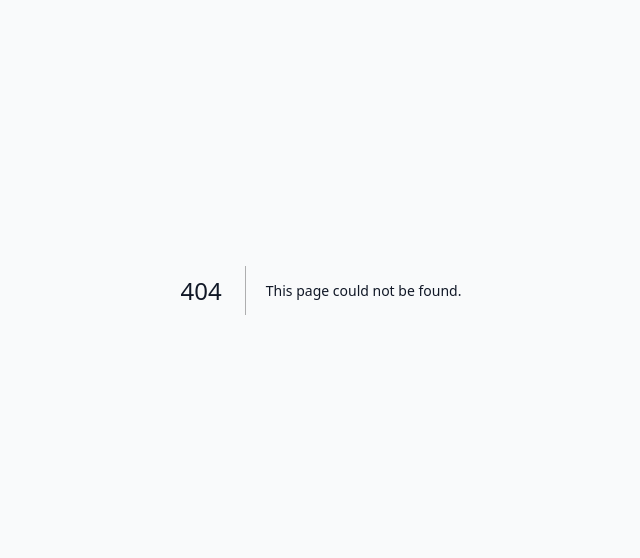
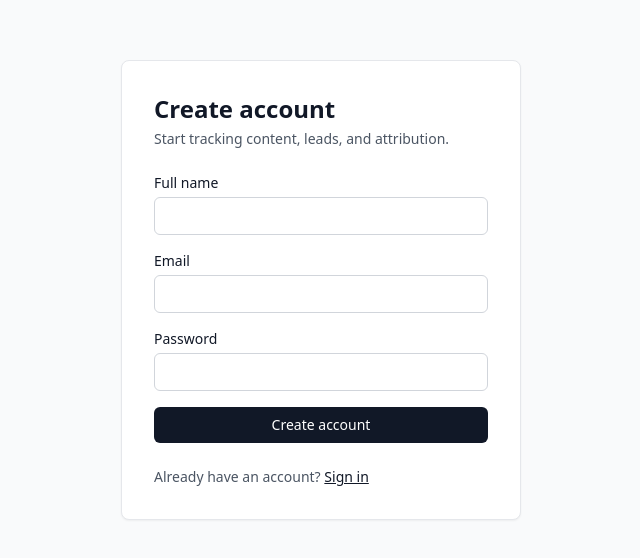
Before and after one commit to wpcconsultingpty-ops/momentum-os, a Next.js app in the folder growth-os/: page /signup in a window 1280 px wide. Before the commit this address had no page. Shown: the part 110-668 px from the top of the page, without its empty margins (319-959 px from the left). Built offline with nearby package versions, Linux system fonts and the light colour scheme.

Commit message:
Wire Supabase email/password auth (login, signup, callback, sign-out)

```diff
--- /dev/null
+++ b/growth-os/app/auth/callback/route.ts
@@ -0,0 +1,36 @@
+import { NextResponse, type NextRequest } from "next/server";
+import { createClient } from "@/lib/supabase/server";
+
+export async function GET(request: NextRequest) {
+  const { searchParams, origin } = new URL(request.url);
+  const code = searchParams.get("code");
+  const error = searchParams.get("error");
+  const errorDescription = searchParams.get("error_description");
+  const next = searchParams.get("next") ?? "/dashboard";
+
+  if (error) {
+    console.error("[auth:callback]", error, errorDescription);
+    return NextResponse.redirect(
+      `${origin}/login?error=${encodeURIComponent(errorDescription ?? error)}`,
+    );
+  }
+
+  if (code) {
+    const supabase = createClient();
+    const { error: exchangeError } =
+      await supabase.auth.exchangeCodeForSession(code);
+
+    if (exchangeError) {
+      console.error("[auth:callback]", exchangeError.message);
+      return NextResponse.redirect(
+        `${origin}/login?error=${encodeURIComponent(exchangeError.message)}`,
+      );
+    }
+
+    return NextResponse.redirect(`${origin}${next}`);
+  }
+
+  return NextResponse.redirect(
+    `${origin}/login?error=${encodeURIComponent("No authentication code provided")}`,
+  );
+}
--- /dev/null
+++ b/growth-os/app/auth/sign-out/route.ts
@@ -0,0 +1,13 @@
+import { NextResponse, type NextRequest } from "next/server";
+import { createClient } from "@/lib/supabase/server";
+
+export async function POST(request: NextRequest) {
+  const supabase = createClient();
+  const { error } = await supabase.auth.signOut();
+
+  if (error) {
+    console.error("[auth:signOut]", error.message);
+  }
+
+  return NextResponse.redirect(new URL("/", request.url), { status: 303 });
+}
--- /dev/null
+++ b/growth-os/app/login/actions.ts
@@ -0,0 +1,31 @@
+"use server";
+
+import { redirect } from "next/navigation";
+import { z } from "zod";
+import { createClient } from "@/lib/supabase/server";
+
+const credentialsSchema = z.object({
+  email: z.string().email(),
+  password: z.string().min(6),
+});
+
+export async function signIn(formData: FormData) {
+  const parsed = credentialsSchema.safeParse({
+    email: formData.get("email"),
+    password: formData.get("password"),
+  });
+
+  if (!parsed.success) {
+    redirect(`/login?error=${encodeURIComponent("Invalid email or password")}`);
+  }
+
+  const supabase = createClient();
+  const { error } = await supabase.auth.signInWithPassword(parsed.data);
+
+  if (error) {
+    console.error("[auth:signIn]", error.message);
+    redirect(`/login?error=${encodeURIComponent(error.message)}`);
+  }
+
+  redirect("/dashboard");
+}
--- /dev/null
+++ b/growth-os/app/login/page.tsx
@@ -0,0 +1,67 @@
+import Link from "next/link";
+import { signIn } from "./actions";
+
+export default function LoginPage({
+  searchParams,
+}: {
+  searchParams: { error?: string; redirectedFrom?: string };
+}) {
+  return (
+    <main className="mx-auto flex min-h-screen max-w-md flex-col justify-center px-6">
+      <div className="rounded-lg border border-gray-200 bg-white p-8 shadow-sm">
+        <h1 className="text-2xl font-bold">Sign in</h1>
+        <p className="mt-1 text-sm text-gray-600">
+          Welcome back to Momentum Growth OS.
+        </p>
+
+        {searchParams.error ? (
+          <p className="mt-4 rounded-md bg-red-50 px-3 py-2 text-sm text-red-700">
+            {searchParams.error}
+          </p>
+        ) : null}
+
+        <form action={signIn} className="mt-6 space-y-4">
+          <div>
+            <label htmlFor="email" className="block text-sm font-medium">
+              Email
+            </label>
+            <input
+              id="email"
+              name="email"
+              type="email"
+              required
+              autoComplete="email"
+              className="mt-1 w-full rounded-md border border-gray-300 px-3 py-2 text-sm"
+            />
+          </div>
+          <div>
+            <label htmlFor="password" className="block text-sm font-medium">
+              Password
+            </label>
+            <input
+              id="password"
+              name="password"
+              type="password"
+              required
+              autoComplete="current-password"
+              className="mt-1 w-full rounded-md border border-gray-300 px-3 py-2 text-sm"
+            />
+          </div>
+          <button
+            type="submit"
+            className="w-full rounded-md bg-gray-900 px-4 py-2 text-sm font-medium text-white hover:bg-gray-700"
+          >
+            Sign in
+          </button>
+        </form>
+
+        <p className="mt-6 text-sm text-gray-600">
+          Don&apos;t have an account?{" "}
+          <Link href="/signup" className="font-medium text-gray-900 underline">
+            Sign up
+          </Link>
+        </p>
+      </div>
+    </main>
+  );
+}
--- /dev/null
+++ b/growth-os/app/signup/actions.ts
@@ -0,0 +1,48 @@
+"use server";
+
+import { redirect } from "next/navigation";
+import { z } from "zod";
+import { createClient } from "@/lib/supabase/server";
+import { getSiteUrl } from "@/lib/supabase/env";
+
+const signUpSchema = z.object({
+  email: z.string().email(),
+  password: z.string().min(6),
+  full_name: z.string().trim().min(1).optional(),
+});
+
+export async function signUp(formData: FormData) {
+  const rawFullName = formData.get("full_name");
+  const parsed = signUpSchema.safeParse({
+    email: formData.get("email"),
+    password: formData.get("password"),
+    full_name: typeof rawFullName === "string" && rawFullName ? rawFullName : undefined,
+  });
+
+  if (!parsed.success) {
+    redirect(`/signup?error=${encodeURIComponent("Please check your details")}`);
+  }
+
+  const supabase = createClient();
+  const { error } = await supabase.auth.signUp({
+    email: parsed.data.email,
+    password: parsed.data.password,
+    options: {
+      emailRedirectTo: `${getSiteUrl()}/auth/callback`,
+      data: parsed.data.full_name
+        ? { full_name: parsed.data.full_name }
+        : undefined,
+    },
+  });
+
+  if (error) {
+    console.error("[auth:signUp]", error.message);
+    redirect(`/signup?error=${encodeURIComponent(error.message)}`);
+  }
+
+  redirect(
+    `/login?message=${encodeURIComponent(
+      "Check your email to confirm your account, then sign in.",
+    )}`,
+  );
+}
--- /dev/null
+++ b/growth-os/app/signup/page.tsx
@@ -0,0 +1,80 @@
+import Link from "next/link";
+import { signUp } from "./actions";
+
+export default function SignupPage({
+  searchParams,
+}: {
+  searchParams: { error?: string };
+}) {
+  return (
+    <main className="mx-auto flex min-h-screen max-w-md flex-col justify-center px-6">
+      <div className="rounded-lg border border-gray-200 bg-white p-8 shadow-sm">
+        <h1 className="text-2xl font-bold">Create account</h1>
+        <p className="mt-1 text-sm text-gray-600">
+          Start tracking content, leads, and attribution.
+        </p>
+
+        {searchParams.error ? (
+          <p className="mt-4 rounded-md bg-red-50 px-3 py-2 text-sm text-red-700">
+            {searchParams.error}
+          </p>
+        ) : null}
+
+        <form action={signUp} className="mt-6 space-y-4">
+          <div>
+            <label htmlFor="full_name" className="block text-sm font-medium">
+              Full name
+            </label>
+            <input
+              id="full_name"
+              name="full_name"
+              type="text"
+              autoComplete="name"
+              className="mt-1 w-full rounded-md border border-gray-300 px-3 py-2 text-sm"
+            />
+          </div>
+          <div>
+            <label htmlFor="email" className="block text-sm font-medium">
+              Email
+            </label>
+            <input
+              id="email"
+              name="email"
+              type="email"
+              required
+              autoComplete="email"
+              className="mt-1 w-full rounded-md border border-gray-300 px-3 py-2 text-sm"
+            />
+          </div>
+          <div>
+            <label htmlFor="password" className="block text-sm font-medium">
+              Password
+            </label>
+            <input
+              id="password"
+              name="password"
+              type="password"
+              required
+              minLength={6}
+              autoComplete="new-password"
+              className="mt-1 w-full rounded-md border border-gray-300 px-3 py-2 text-sm"
+            />
+          </div>
+          <button
+            type="submit"
+            className="w-full rounded-md bg-gray-900 px-4 py-2 text-sm font-medium text-white hover:bg-gray-700"
+          >
+            Create account
+          </button>
+        </form>
+
+        <p className="mt-6 text-sm text-gray-600">
+          Already have an account?{" "}
+          <Link href="/login" className="font-medium text-gray-900 underline">
+            Sign in
+          </Link>
+        </p>
+      </div>
+    </main>
+  );
+}
```
